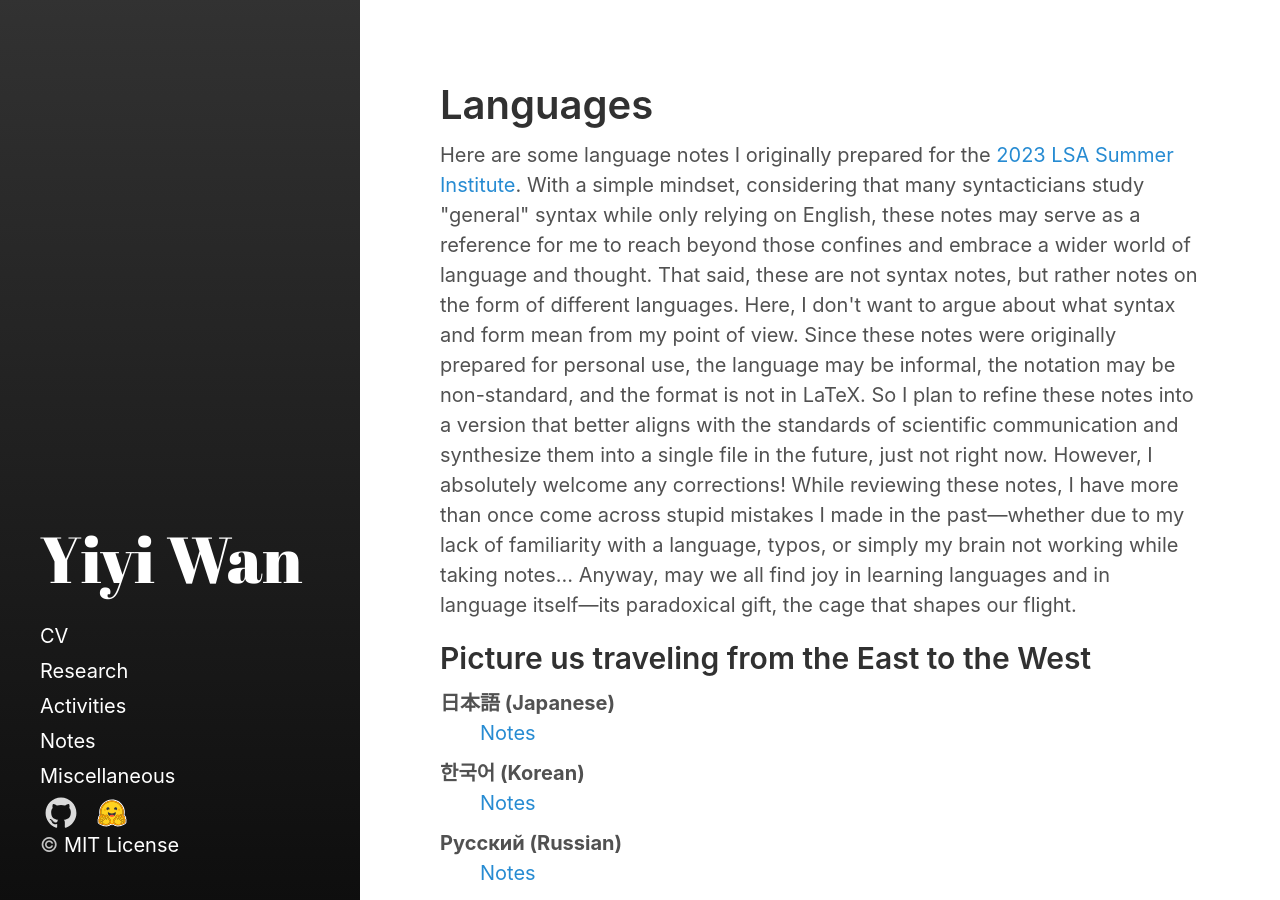
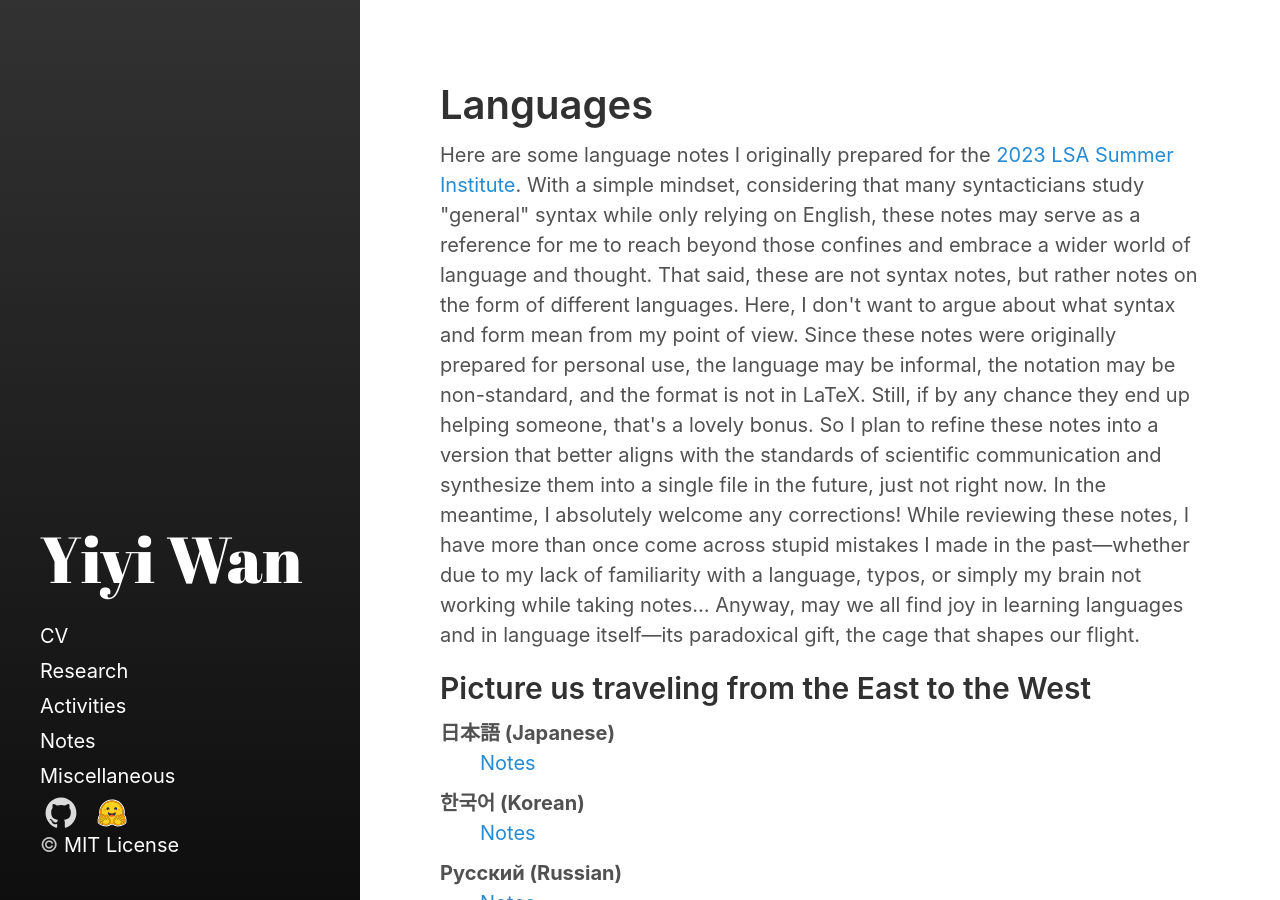
Before and after one commit to Roimex/Roimex.github.io, a Jekyll site: the page built from pages/notes/languages/natural_languages.md, in a window 1280 px wide and 900 px high. Built offline with Jekyll 4.4.1, drawn with Linux system fonts in a browser that asks for light colours.

Commit message:
Update and rename pages/notes/languages.md to pages/notes/languages/natural_languages.md

```diff
--- a/pages/notes/languages.md
+++ b/pages/notes/languages/natural_languages.md
@@ -1,11 +1,11 @@
 ---
 layout: page
 title: Languages
-permalink: /notes/languages/
+permalink: /notes/languages/natural_languages
 ---
 
 <p>
-  Here are some language notes I originally prepared for the <a href="https://websites.umass.edu/lingstitute2023/">2023 LSA Summer Institute</a>. With a simple mindset, considering that many syntacticians study "general" syntax while only relying on English, these notes may serve as a reference for me to reach beyond those confines and embrace a wider world of language and thought. That said, these are not syntax notes, but rather notes on the form of different languages. Here, I don't want to argue about what syntax and form mean from my point of view. Since these notes were originally prepared for personal use, the language may be informal, the notation may be non-standard, and the format is not in LaTeX. So I plan to refine these notes into a version that better aligns with the standards of scientific communication and synthesize them into a single file in the future, just not right now. However, I absolutely welcome any corrections! While reviewing these notes, I have more than once come across stupid mistakes I made in the past—whether due to my lack of familiarity with a language, typos, or simply my brain not working while taking notes… Anyway, may we all find joy in learning languages and in language itself—its paradoxical gift, the cage that shapes our flight.
+  Here are some language notes I originally prepared for the <a href="https://websites.umass.edu/lingstitute2023/">2023 LSA Summer Institute</a>. With a simple mindset, considering that many syntacticians study "general" syntax while only relying on English, these notes may serve as a reference for me to reach beyond those confines and embrace a wider world of language and thought. That said, these are not syntax notes, but rather notes on the form of different languages. Here, I don't want to argue about what syntax and form mean from my point of view. Since these notes were originally prepared for personal use, the language may be informal, the notation may be non-standard, and the format is not in LaTeX. Still, if by any chance they end up helping someone, that's a lovely bonus. So I plan to refine these notes into a version that better aligns with the standards of scientific communication and synthesize them into a single file in the future, just not right now. In the meantime, I absolutely welcome any corrections! While reviewing these notes, I have more than once come across stupid mistakes I made in the past—whether due to my lack of familiarity with a language, typos, or simply my brain not working while taking notes… Anyway, may we all find joy in learning languages and in language itself—its paradoxical gift, the cage that shapes our flight.
 </p>
 
 <h2>Picture us traveling from the East to the West</h2>
```
